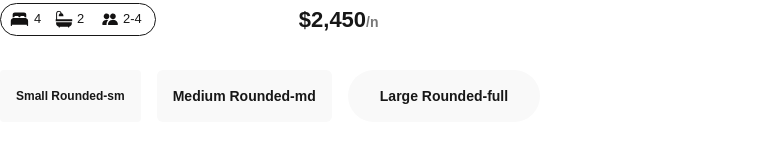
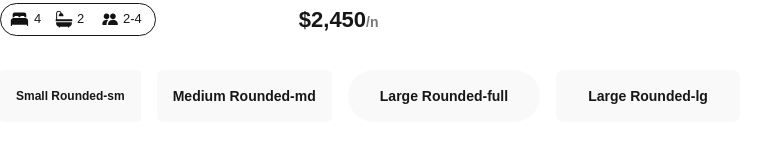
Before and after one commit to redu-1995/alx-project-0x00-setup, a Next.js app in the folder alx-project-0x00/: page /landing in a window 1280 px wide. Shown: the part 404-546 px from the top of the page, without its empty margins (0-770 px from the left). Built offline with nearby package versions, Linux system fonts and the light colour scheme.

Commit message:
modifying button.tsx and landing.tsx

```diff
--- a/alx-project-0x00/components/Button.tsx
+++ b/alx-project-0x00/components/Button.tsx
@@ -1,9 +1,9 @@
 import React from "react";
 import { ButtonProps } from "@/interfaces";
-const Button: React.FC<ButtonProps> = ({ title, className }) => {
+const Button: React.FC<ButtonProps> = ({ title, styles }) => {
   return (
     <button
-      className={`bg-[#F9F9F9] px-4 py-2 rounded-full text-sm font-semibold ${className}`}
+      className={`bg-[#F9F9F9] px-4 py-2 rounded-full text-sm font-semibold ${styles}`}
     >
       {title}
     </button>
--- a/alx-project-0x00/interfaces/index.ts
+++ b/alx-project-0x00/interfaces/index.ts
@@ -4,6 +4,6 @@ export interface PillProps {
 
 export interface ButtonProps{
     title: string;
-    className?: string
+    styles?: string
 
 }
--- a/alx-project-0x00/pages/landing.tsx
+++ b/alx-project-0x00/pages/landing.tsx
@@ -6,10 +6,11 @@ const Landing: React.FC =  () => {
       <h1 className=" text-xl font-extralight">Landing Page</h1>
       <Card />
       <div className="flex gap-4 mt-6">
-        <Button title="Small Rounded-sm" className="text-xs rounded-sm" />
-        <Button title="Medium Rounded-md" className="text-base rounded-md" />
-        <Button title="Large Rounded-full" className="text-lg px-8 py-4 rounded-full" />
-      </div>
+  <Button title="Small Rounded-sm" styles="text-xs rounded-sm" />
+  <Button title="Medium Rounded-md" styles="text-base rounded-md" />
+  <Button title="Large Rounded-full" styles="text-lg px-8 py-4 rounded-full" />
+  <Button title="Large Rounded-lg" styles="text-lg px-8 py-4 rounded-lg" />
+</div>
     </div>
 
   )
```
